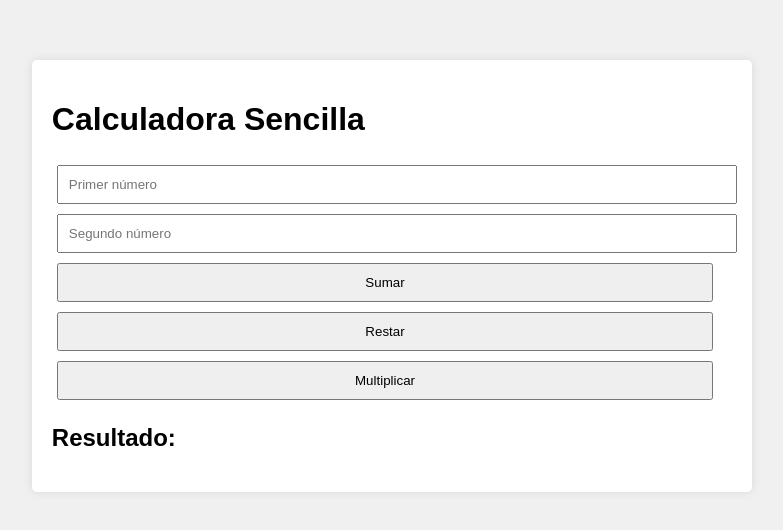
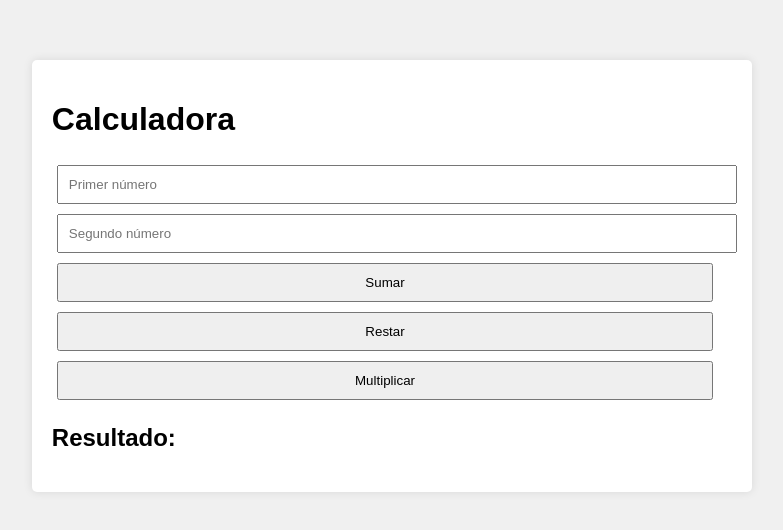
Before and after one commit to Starling1-code/Tarea-3-P3-2, a plain HTML site: page index.html in a window 1280 px wide. Shown: the part 132-662 px from the top of the page, without its empty margins (248-1031 px from the left). Drawn offline with Linux system fonts and the light colour scheme.

Commit message:
error corregido

```diff
--- a/index.html
+++ b/index.html
@@ -8,7 +8,7 @@
 </head>
 <body>
     <div class="calculator">
-        <h1>Calculadora Sencilla</h1>
+        <h1>Calculadora</h1>
         <input type="number" id="num1" placeholder="Primer número">
         <input type="number" id="num2" placeholder="Segundo número">
         <button onclick="sumar()">Sumar</button>
```
